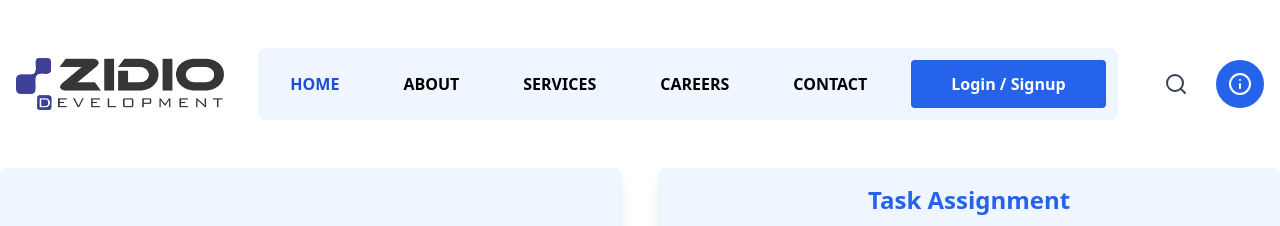
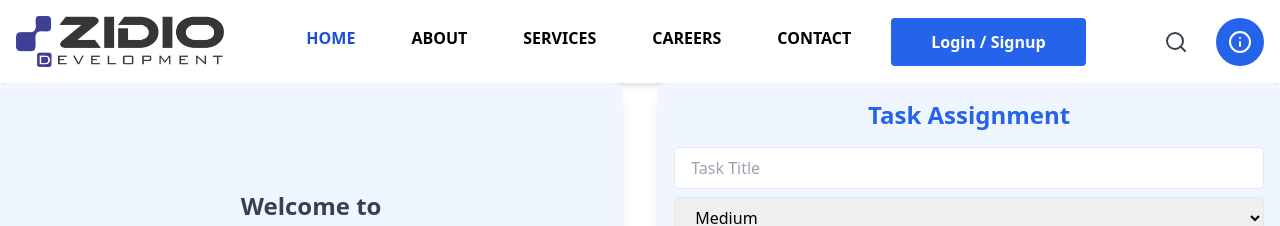
Before and after one commit to developertarun01/Zidio-Task-Management, a React (Create React App) app in the folder zidio-task-frontend/: page / in a window 1280 px wide. Shown: the top 226 px of the page. Built offline with nearby package versions, Linux system fonts and the light colour scheme; no server answers.

Commit message:
Update Header.js

```diff
--- a/zidio-task-frontend/src/components/Header.js
+++ b/zidio-task-frontend/src/components/Header.js
@@ -1,15 +1,30 @@
+import { useState } from "react";
 import { NavLink, useNavigate } from "react-router-dom";
-import { Search, Info } from "lucide-react";
+import { Search, Info, Menu, X } from "lucide-react";
 
 const Header = () => {
   const navigate = useNavigate();
+  const [menuOpen, setMenuOpen] = useState(false); // State to toggle mobile menu
 
   return (
-    <header className="bg-white text-black p-4 my-8">
+    <header className="bg-white text-black p-4 shadow-md">
       <div className="container mx-auto flex justify-between items-center">
+        {/* Logo */}
         <img className="w-1/6" src="/image/logo.png" alt="Logo" />
-        <nav>
-          <ul className="flex space-x-6 bg-blue-50 p-3 rounded-lg">
+
+        {/* Hamburger Menu Button (Visible on Small Screens) */}
+        <button
+          className="lg:hidden p-2 focus:outline-none"
+          onClick={() => setMenuOpen(!menuOpen)}
+        >
+          {menuOpen ? <X className="h-8 w-8 text-black" /> : <Menu className="h-8 w-8 text-black" />}
+        </button>
+
+        {/* Navbar Links (Hidden on small screens, shown on large screens) */}
+        <nav className={`absolute lg:static top-16 left-0 w-full lg:w-auto bg-white lg:bg-transparent p-5 lg:p-0 shadow-lg lg:shadow-none transition-all duration-300 ease-in-out
+          ${menuOpen ? "block" : "hidden"} lg:flex`}
+        >
+          <ul className="flex flex-col lg:flex-row lg:space-x-6 bg-blue-50 lg:bg-transparent p-3 rounded-lg lg:p-0">
             {[
               { name: "HOME", path: "/" },
               { name: "ABOUT", path: "/about" },
@@ -21,23 +36,25 @@ const Header = () => {
                 <NavLink
                   to={item.path}
                   className={({ isActive }) =>
-                    `mx-5 grid hover:text-blue-600 ${isActive ? "text-blue-700" : "text-black"}`
+                    `block px-4 py-2 hover:text-blue-600 ${isActive ? "text-blue-700" : "text-black"}`
                   }
                 >
-                  <b className="mt-3">{item.name}</b>
+                  <b>{item.name}</b>
                 </NavLink>
               </li>
             ))}
             <button
               type="button"
-              className="bg-blue-600 text-white px-10 py-3 rounded w-full hover:bg-blue-500"
+              className="bg-blue-600 text-white px-10 py-3 rounded w-full hover:bg-blue-500 mt-3 lg:mt-0"
               onClick={() => navigate("/login")}
             >
               <b>Login / Signup</b>
             </button>
           </ul>
         </nav>
-        <ul className="flex space-x-4 rounded-lg">
+
+        {/* Search and Info Icons (Hidden on small screens) */}
+        <ul className="hidden lg:flex space-x-4">
           <li className="cursor-pointer p-3">
             <Search className="h-6 w-6 text-gray-700" />
           </li>
```
